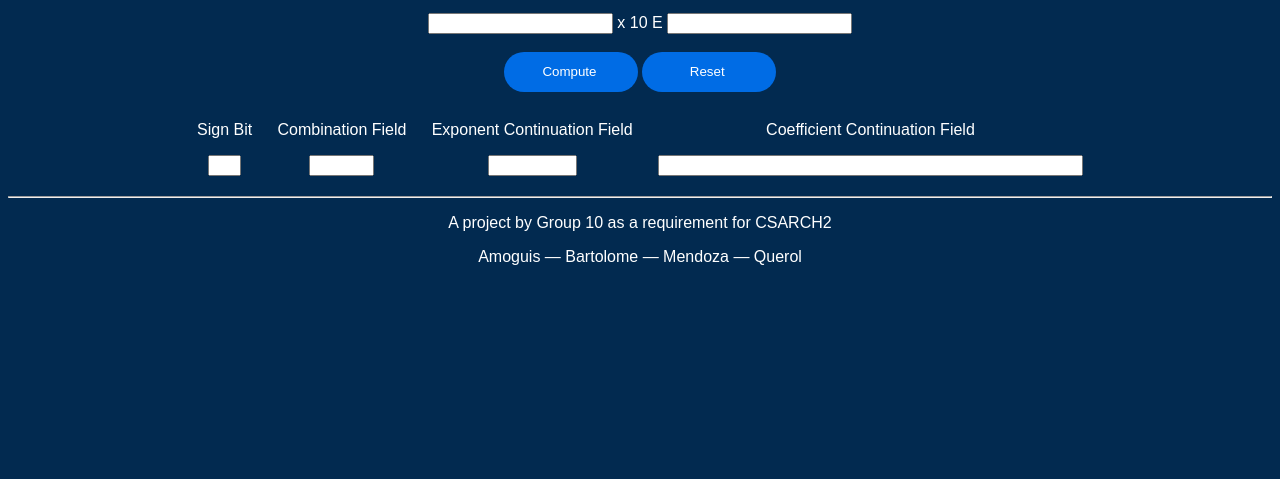
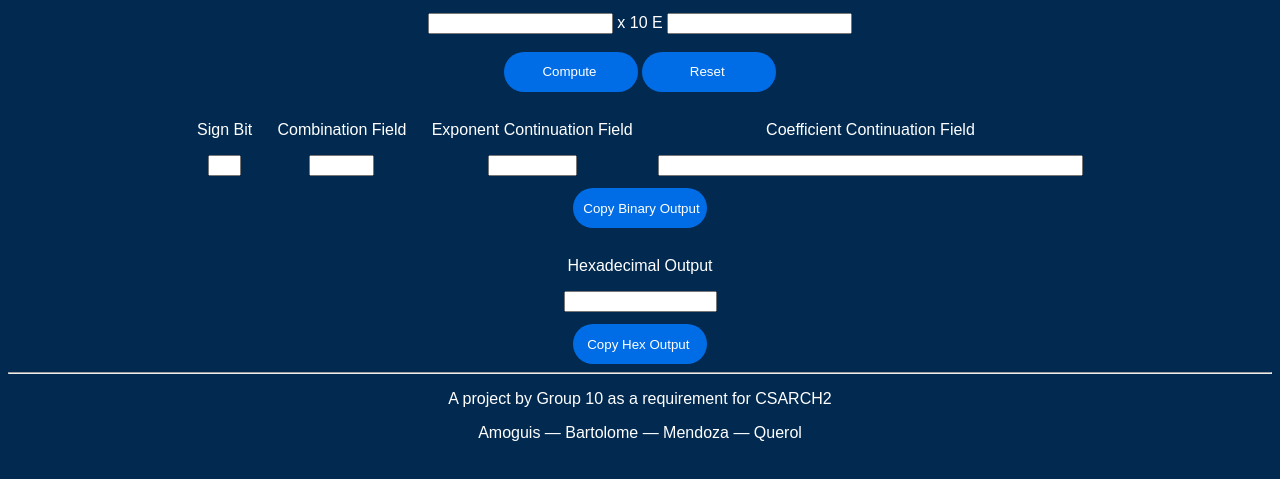
Before and after one commit to AdrielAmoguis/web-decimal-64-simulator, a plain HTML site: page index.html in a window 1280 px wide. Shown: the part 101-580 px from the top of the page. Drawn offline with Linux system fonts and the light colour scheme; a web font is replaced by a local one.

Commit message:
Implemented additional box for hex output and buttons for copy
Copy buttons aren't functional yet ;-;

```diff
--- a/index.html
+++ b/index.html
@@ -58,6 +58,15 @@
                     <input type="text" name="coeff-cont" size="50" readonly />
                 </div>
             </div>
+            <input class="compute-button" type="submit" value="Copy Binary Output" onclick="placeFunctionHere();" />
+
+            <div class="output-parent">
+                <div class="output-child">
+                    <p>Hexadecimal Output</p>
+                    <input type="text" name="hex-output" size="16" readonly />
+                </div>
+            </div>
+            <input class="compute-button" type="submit" value="Copy Hex Output" onclick="placeFunctionHere();" />
         </form>
         <hr />
 
```
